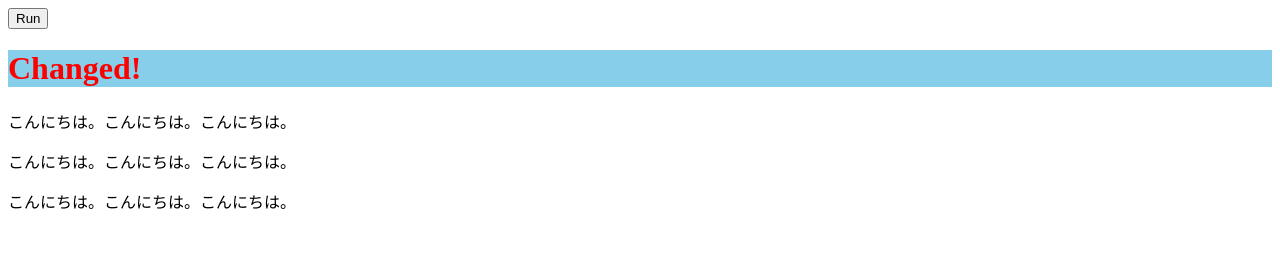
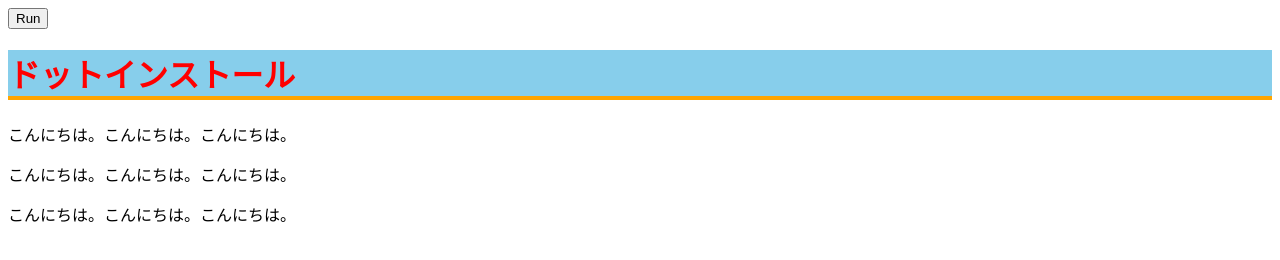
Before and after one commit to akaishisho/JavascriptBasic, a plain HTML site: page index.html in a window 1280 px wide. Both pictures are taken after a click on the button "Run". Drawn offline with Linux system fonts and the light colour scheme.

Commit message:
classNameの操作

```diff
--- a/index.html
+++ b/index.html
@@ -3,11 +3,21 @@
 <head>
   <meta charset="utf-8">
   <title>JavaScript Basic</title>
+  <style>
+    .my-color {
+      color: red;
+      background-color: skyblue;
+    }
+
+    .my-border {
+      border-bottom: 4px solid orange;
+    }
+  </style>
 </head>
 <body>
   <button>Run</button>
 
-  <h1 id = "target" title="見出しです!">ドットインストール</h1>
+  <h1 id = "target">ドットインストール</h1>
   <p>こんにちは。こんにちは。こんにちは。</p>
   <p>こんにちは。こんにちは。こんにちは。</p>
   <p>こんにちは。こんにちは。こんにちは。</p>
--- a/js/main.js
+++ b/js/main.js
@@ -3,11 +3,7 @@
 {
     document.querySelector('button').addEventListener('click', () => {
       const targetNode =  document.getElementById('target');
-      // スタイルに関しては、 JavaScript でこのように書いてしまうと、 CSS との役割分担があいまいになるので、
-      // 見た目の指定は CSS に任せて、 JavaScript では class 属性の操作だけを書く方法が一般的。
-      targetNode.textContent = 'Changed!';
-      targetNode.title = 'This is title';
-      targetNode.style.color = 'red';
-      targetNode.style.backgroundColor = 'skyblue';
+
+      targetNode.className = 'my-color my-border';
     });
 }
```
